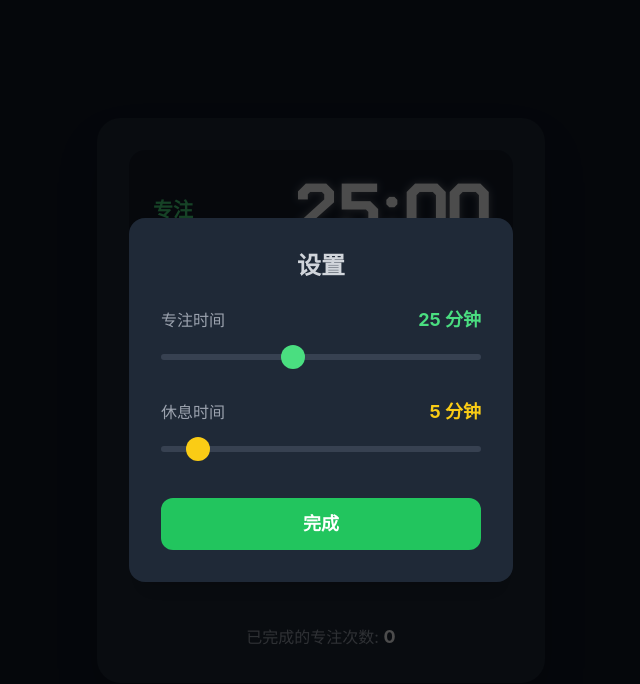
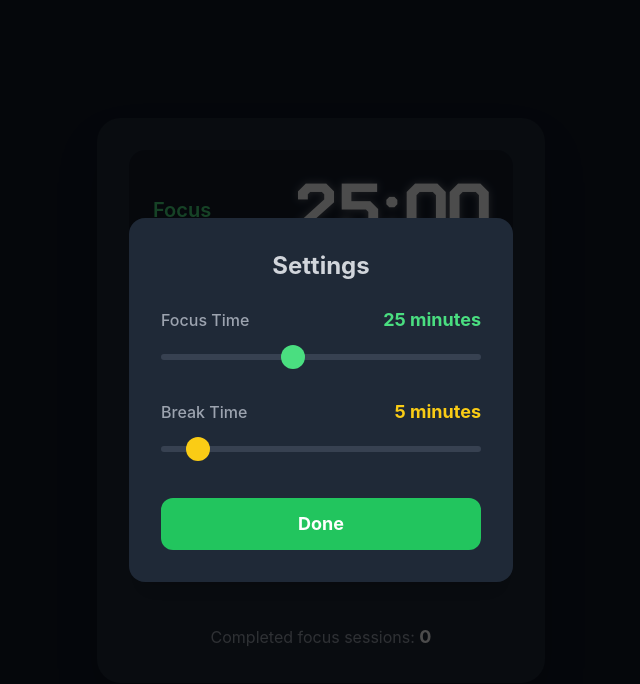
Before and after one commit to tomyangse/zentimer, a plain HTML site: page index.html in a window 1280 px wide. Both pictures are taken after a click on the button 540 px from the left and 504 px from the top of the page. Shown: the whole page, without its empty margins (319-959 px from the left). Drawn offline with nearby package versions, Linux system fonts and the light colour scheme.

Commit message:
Update index.html

```diff
--- a/index.html
+++ b/index.html
@@ -143,25 +143,25 @@
 
         <!-- 循环计数 -->
         <div class="text-center mt-8">
-            <p class="text-gray-400">已完成的专注次数: <span id="cycle-count" class="font-bold text-lg text-white">0</span></p>
+            <p id="cycle-count-label" class="text-gray-400">已完成的专注次数: <span id="cycle-count" class="font-bold text-lg text-white">0</span></p>
         </div>
     </div>
 
     <!-- Settings Modal -->
     <div id="settings-modal" class="fixed inset-0 bg-black bg-opacity-70 flex items-center justify-center hidden z-50 p-4">
         <div class="bg-gray-800 p-6 md:p-8 rounded-2xl w-full max-w-sm shadow-xl">
-            <h2 class="text-2xl font-bold mb-6 text-center text-gray-300">设置</h2>
+            <h2 id="settings-title" class="text-2xl font-bold mb-6 text-center text-gray-300">设置</h2>
             <div class="space-y-8">
                 <div>
                     <div class="flex justify-between items-center mb-2">
-                        <label for="focus-slider" class="font-medium text-gray-400">专注时间</label>
+                        <label for="focus-slider" id="focus-slider-label" class="font-medium text-gray-400">专注时间</label>
                         <span id="focus-slider-value" class="font-bold text-lg text-green-400">25 分钟</span>
                     </div>
                     <input type="range" id="focus-slider" min="1" max="60" value="25" class="w-full">
                 </div>
                 <div>
                      <div class="flex justify-between items-center mb-2">
-                        <label for="break-slider" class="font-medium text-gray-400">休息时间</label>
+                        <label for="break-slider" id="break-slider-label" class="font-medium text-gray-400">休息时间</label>
                         <span id="break-slider-value" class="font-bold text-lg text-yellow-400">5 分钟</span>
                     </div>
                     <input type="range" id="break-slider" min="0" max="60" value="5" class="w-full">
@@ -178,6 +178,7 @@
         const startPauseBtn = document.getElementById('start-pause-btn');
         const resetBtn = document.getElementById('reset-btn');
         const cycleCountSpan = document.getElementById('cycle-count');
+        const cycleCountLabel = document.getElementById('cycle-count-label');
         const errorMessage = document.getElementById('error-message');
         const focusDisplay = document.getElementById('focus-display');
         const breakDisplay = document.getElementById('break-display');
@@ -185,11 +186,14 @@
         const breakLabel = document.getElementById('break-label');
         const settingsBtn = document.getElementById('settings-btn');
         const settingsModal = document.getElementById('settings-modal');
+        const settingsTitle = document.getElementById('settings-title');
         const closeSettingsBtn = document.getElementById('close-settings-btn');
         const focusSlider = document.getElementById('focus-slider');
         const breakSlider = document.getElementById('break-slider');
         const focusSliderValue = document.getElementById('focus-slider-value');
         const breakSliderValue = document.getElementById('break-slider-value');
+        const focusSliderLabel = document.getElementById('focus-slider-label');
+        const breakSliderLabel = document.getElementById('break-slider-label');
 
         // 状态变量
         let timer;
@@ -199,16 +203,84 @@
         let breakTime = 5 * 60;
         let timeLeft = focusTime;
         let cycleCount = 0;
-        let audioCtx; // 使用 Web Audio API
+        let audioCtx;
         let isAudioInitialized = false;
+
+        // --- 国际化 ---
+        let currentLang = 'zh-CN';
+        let langStrings; // 当前语言的翻译对象 (重命名了变量 t)
+
+        const translations = {
+            'zh-CN': {
+                title: '番茄工作法定时器',
+                focus: '专注',
+                break: '休息',
+                start: '开始',
+                pause: '暂停',
+                continue: '继续',
+                reset: '重置',
+                settings: '设置',
+                focusTime: '专注时间',
+                breakTime: '休息时间',
+                minutes: '分钟',
+                done: '完成',
+                completedFocusSessions: '已完成的专注次数',
+                focusTimeError: '专注时间不能少于1分钟！',
+                docTitleFocus: '专注',
+                docTitleBreak: '休息',
+                speakBreak: '休息一下',
+                speakWork: '开始工作',
+                langCode: 'zh-CN'
+            },
+            'en': {
+                title: 'Pomodoro Timer',
+                focus: 'Focus',
+                break: 'Break',
+                start: 'Start',
+                pause: 'Pause',
+                continue: 'Continue',
+                reset: 'Reset',
+                settings: 'Settings',
+                focusTime: 'Focus Time',
+                breakTime: 'Break Time',
+                minutes: 'minutes',
+                done: 'Done',
+                completedFocusSessions: 'Completed focus sessions',
+                focusTimeError: 'Focus time cannot be less than 1 minute!',
+                docTitleFocus: 'Focus',
+                docTitleBreak: 'Break',
+                speakBreak: 'Take a break',
+                speakWork: 'Back to work',
+                langCode: 'en-US'
+            }
+        };
+
+        function applyTranslations() {
+            currentLang = navigator.language.startsWith('zh') ? 'zh-CN' : 'en';
+            langStrings = translations[currentLang];
+
+            document.documentElement.lang = currentLang;
+            document.title = langStrings.title;
+            focusLabel.textContent = langStrings.focus;
+            breakLabel.textContent = langStrings.break;
+            resetBtn.textContent = langStrings.reset;
+            settingsTitle.textContent = langStrings.settings;
+            focusSliderLabel.textContent = langStrings.focusTime;
+            breakSliderLabel.textContent = langStrings.breakTime;
+            closeSettingsBtn.textContent = langStrings.done;
+            cycleCountLabel.innerHTML = `${langStrings.completedFocusSessions}: <span id="cycle-count" class="font-bold text-lg text-white">${cycleCount}</span>`;
+
+            // 更新动态文本
+            focusSliderValue.textContent = `${focusSlider.value} ${langStrings.minutes}`;
+            breakSliderValue.textContent = `${breakSlider.value} ${langStrings.minutes}`;
+        }
+        // --- 国际化结束 ---
 
         // 音频初始化 (使用 Web Audio API)
         function initAudio() {
             if (isAudioInitialized) return;
             try {
-                // 创建 AudioContext
                 audioCtx = new (window.AudioContext || window.webkitAudioContext)();
-                // 浏览器需要用户交互才能播放音频
                 if (audioCtx.state === 'suspended') {
                     audioCtx.resume();
                 }
@@ -228,28 +300,21 @@
             let totalSoundDuration = 0;
 
             if (type === 'focusEnd') {
-                // 专注结束提示音 (舒缓，约3秒)
                 notes = [
-                    { freq: 523.25, start: now, duration: 0.5 }, // C5
-                    { freq: 659.25, start: now + 0.5, duration: 0.5 }, // E5
-                    { freq: 783.99, start: now + 1.0, duration: 0.5 }, // G5
-                    { freq: 1046.50, start: now + 1.5, duration: 1.5 }  // C6
+                    { freq: 523.25, start: now, duration: 0.5 }, { freq: 659.25, start: now + 0.5, duration: 0.5 },
+                    { freq: 783.99, start: now + 1.0, duration: 0.5 }, { freq: 1046.50, start: now + 1.5, duration: 1.5 }
                 ];
-                textToSpeak = 'Take a break';
+                textToSpeak = langStrings.speakBreak;
                 totalSoundDuration = 3.0;
             } else if (type === 'breakEnd') {
-                // 休息结束提示音 (提醒，约3秒)
                 notes = [
-                    { freq: 783.99, start: now, duration: 0.3 }, // G5
-                    { freq: 783.99, start: now + 0.4, duration: 0.3 }, // G5
-                    { freq: 783.99, start: now + 0.8, duration: 0.3 }, // G5
-                    { freq: 523.25, start: now + 1.2, duration: 1.5 }  // C5
+                    { freq: 783.99, start: now, duration: 0.3 }, { freq: 783.99, start: now + 0.4, duration: 0.3 },
+                    { freq: 783.99, start: now + 0.8, duration: 0.3 }, { freq: 523.25, start: now + 1.2, duration: 1.5 }
                 ];
-                textToSpeak = 'Back to work';
+                textToSpeak = langStrings.speakWork;
                 totalSoundDuration = 2.7;
             }
 
-            // 播放音调
             notes.forEach(note => {
                 const oscillator = audioCtx.createOscillator();
                 const gainNode = audioCtx.createGain();
@@ -263,13 +328,11 @@
                 oscillator.stop(note.start + note.duration);
             });
 
-            // 在声音结束后播放语音提示
             setTimeout(() => {
                 try {
-                    // 确保之前的语音已停止，避免重叠
                     window.speechSynthesis.cancel();
                     const utterance = new SpeechSynthesisUtterance(textToSpeak);
-                    utterance.lang = 'en-US';
+                    utterance.lang = langStrings.langCode;
                     window.speechSynthesis.speak(utterance);
                 } catch (e) {
                     console.error("Speech synthesis failed.", e);
@@ -309,7 +372,7 @@
                 breakDisplay.classList.remove('text-white');
                 breakLabel.classList.add('text-gray-500');
                 breakLabel.classList.remove('text-yellow-400');
-                document.title = `${formatTime(timeLeft)} - 专注`;
+                document.title = `${formatTime(timeLeft)} - ${langStrings.docTitleFocus}`;
             } else {
                 focusDisplay.classList.add('text-gray-600');
                 focusDisplay.classList.remove('text-white');
@@ -319,7 +382,7 @@
                 breakDisplay.classList.add('text-white');
                 breakLabel.classList.remove('text-gray-500');
                 breakLabel.classList.add('text-yellow-400');
-                document.title = `${formatTime(timeLeft)} - 休息`;
+                document.title = `${formatTime(timeLeft)} - ${langStrings.docTitleBreak}`;
             }
         }
 
@@ -331,7 +394,7 @@
                 body.classList.remove('bg-gray-900');
                 body.classList.add('bg-yellow-900');
                 cycleCount++;
-                cycleCountSpan.textContent = cycleCount;
+                document.getElementById('cycle-count').textContent = cycleCount;
             } else {
                 currentMode = 'focus';
                 timeLeft = focusTime;
@@ -361,13 +424,13 @@
             if (isRunning) {
                 clearInterval(timer);
                 isRunning = false;
-                startPauseBtn.textContent = '继续';
+                startPauseBtn.textContent = langStrings.continue;
                 startPauseBtn.classList.remove('bg-red-500');
                 startPauseBtn.classList.add(currentMode === 'focus' ? 'bg-green-500' : 'bg-yellow-500');
             } else {
                 isRunning = true;
                 timer = setInterval(countdown, 1000);
-                startPauseBtn.textContent = '暂停';
+                startPauseBtn.textContent = langStrings.pause;
                 startPauseBtn.classList.remove('bg-green-500', 'bg-yellow-500');
                 startPauseBtn.classList.add('bg-red-500');
             }
@@ -384,9 +447,9 @@
             cycleCount = 0;
 
             updateDisplay();
-            cycleCountSpan.textContent = cycleCount;
+            document.getElementById('cycle-count').textContent = cycleCount;
             errorMessage.textContent = '';
-            startPauseBtn.textContent = '开始';
+            startPauseBtn.textContent = langStrings.start;
             startPauseBtn.classList.remove('bg-red-500', 'bg-yellow-500');
             startPauseBtn.classList.add('bg-green-500');
 
@@ -406,7 +469,7 @@
                 if (timeLeft === focusTime || (currentMode === 'break' && timeLeft === breakTime) || timeLeft === 0) {
                     let newFocusTime = parseInt(focusSlider.value, 10) * 60;
                     if (newFocusTime < 60) {
-                        errorMessage.textContent = "专注时间不能少于1分钟！";
+                        errorMessage.textContent = langStrings.focusTimeError;
                         return;
                     }
                     focusTime = newFocusTime;
@@ -433,7 +496,7 @@
         });
 
         focusSlider.addEventListener('input', () => {
-            focusSliderValue.textContent = `${focusSlider.value} 分钟`;
+            focusSliderValue.textContent = `${focusSlider.value} ${langStrings.minutes}`;
             if (!isRunning) {
                 focusTime = parseInt(focusSlider.value, 10) * 60;
                 if (currentMode === 'focus') timeLeft = focusTime;
@@ -442,7 +505,7 @@
         });
 
         breakSlider.addEventListener('input', () => {
-            breakSliderValue.textContent = `${breakSlider.value} 分钟`;
+            breakSliderValue.textContent = `${breakSlider.value} ${langStrings.minutes}`;
             if (!isRunning) {
                 breakTime = parseInt(breakSlider.value, 10) * 60;
                 if (currentMode === 'break') timeLeft = breakTime;
@@ -451,8 +514,7 @@
         });
 
         window.onload = () => {
-            focusSliderValue.textContent = `${focusSlider.value} 分钟`;
-            breakSliderValue.textContent = `${breakSlider.value} 分钟`;
+            applyTranslations();
             resetTimer();
         };
 
```
